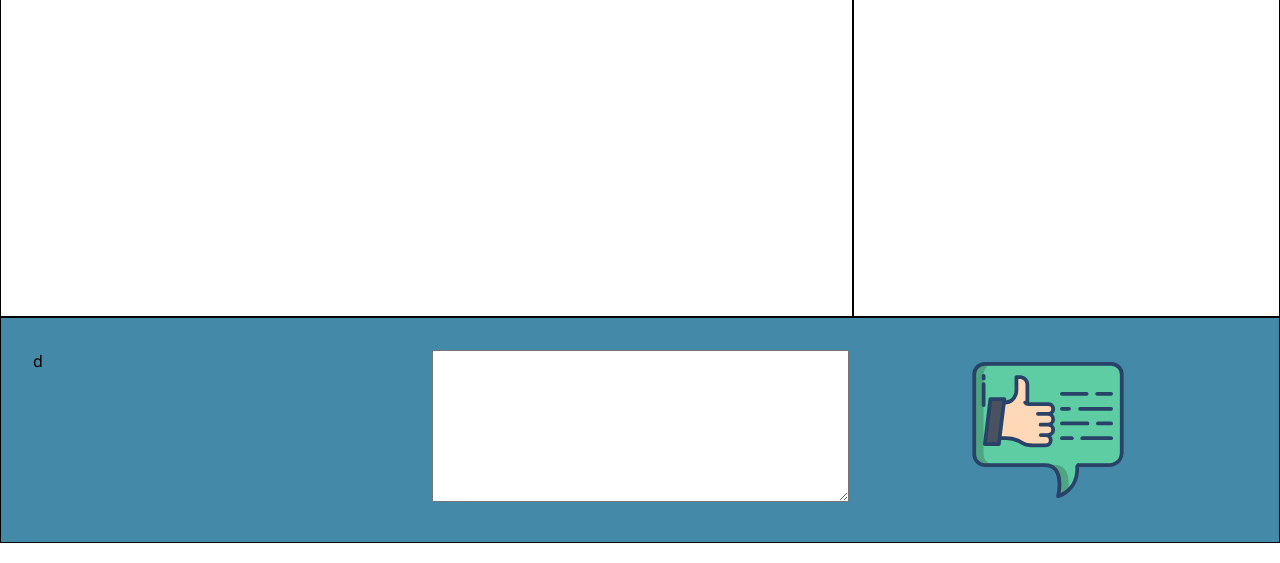
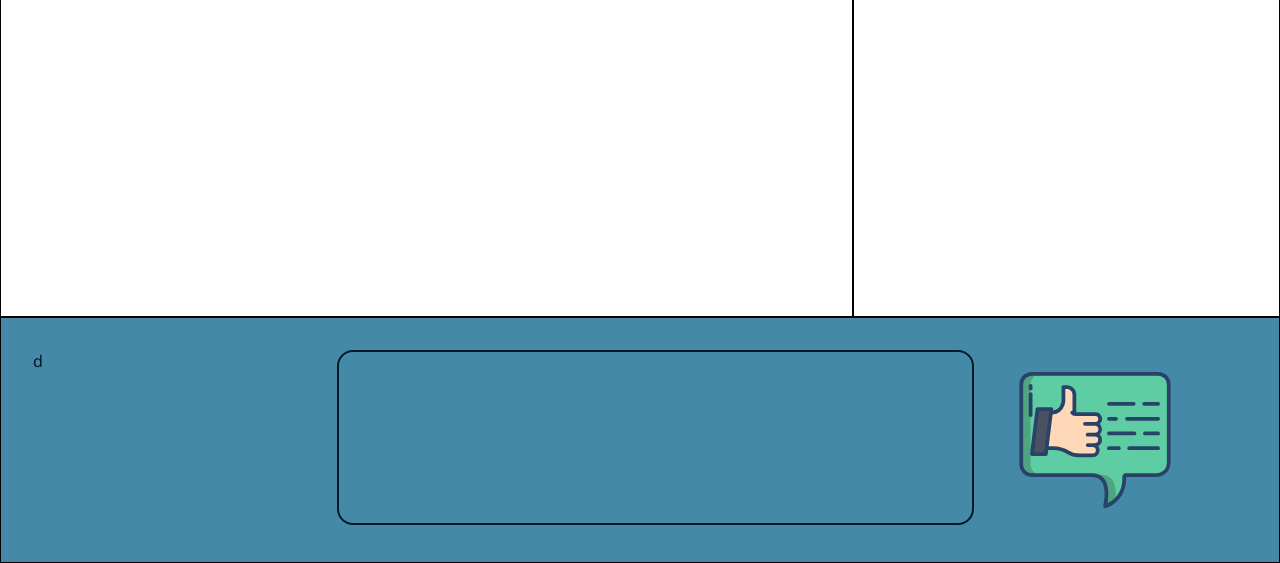
Before and after one commit to DMancia03/Taller2-DAW-MH212532-HN212526, a plain HTML site: page index.html in a window 1280 px wide. Shown: the part 469-1032 px from the top of the page. Drawn offline with Linux system fonts and the light colour scheme; files whose address does not match are found by name.

Commit message:
sugerencias3

```diff
--- a/css/caja-sugerencias.css
+++ b/css/caja-sugerencias.css
@@ -1,6 +1,8 @@
 :root{
     --azul : #275AA9;
     --azul2 : #4489A8;
+    --azulFuerte : #011826;
+    --azuelSuave: #03588C;
     --amarillo: #FFEA04;
     --cafe1:#D3983F;
     --cafe2: #E07F5E;
@@ -16,7 +18,21 @@
 
 #caja-sugerencias{
     display: grid;
-    grid-template-columns: 1fr 1fr 1fr;
+    grid-template-columns: 0.5fr 1fr 0.5fr;
+    color: var(--azulFuerte);
+}
+
+.text-sug-1{
+    background-color: var(--azul2);
+    color: var(--azulFuerte);
+    border: var(--azulFuerte) solid 2px;
+    border-radius: 1rem;
+    padding: 1em;
+    width: 100%;
+    max-width: 100%;
+    font-family: 'Segoe UI', Tahoma, Geneva, Verdana, sans-serif;
+    resize: none;
+    outline: none;
 }
 
 #caja-img-sugerencia{
--- a/index.html
+++ b/index.html
@@ -45,7 +45,7 @@
                 <span for="txtSugerencia">d</span>
             </div>
             <div id="caja-text-sugerencia">
-                <textarea name="txtSugerencia" id="txtSugerencia" cols="50" rows="10"></textarea>
+                <textarea name="txtSugerencia" id="txtSugerencia" class="text-sug-1" cols="50" rows="8"></textarea>
             </div>
             <div id="caja-img-sugerencia">
                 <img src="imgs/suggestion-icon.svg" alt="Dejanos tu sugerencia.png" class="img-1">
```
